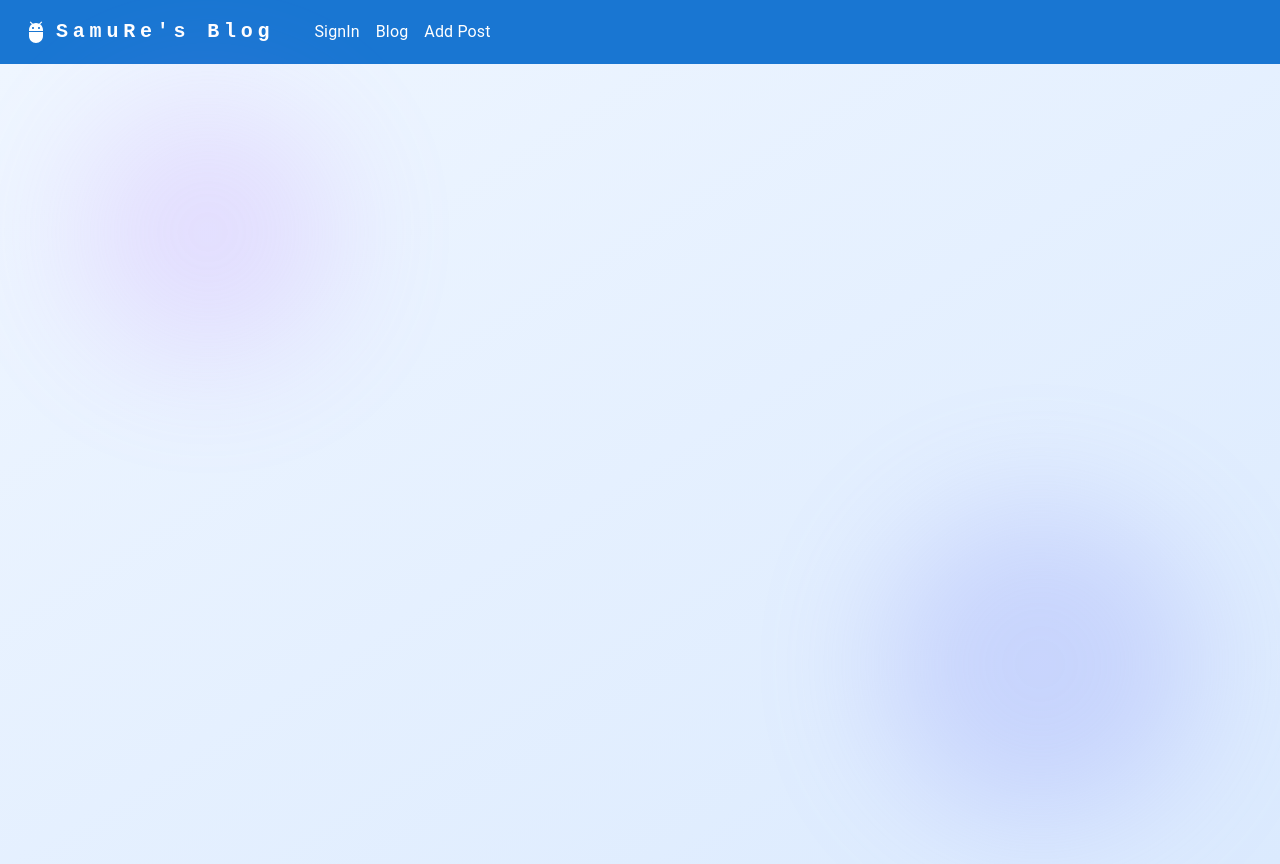
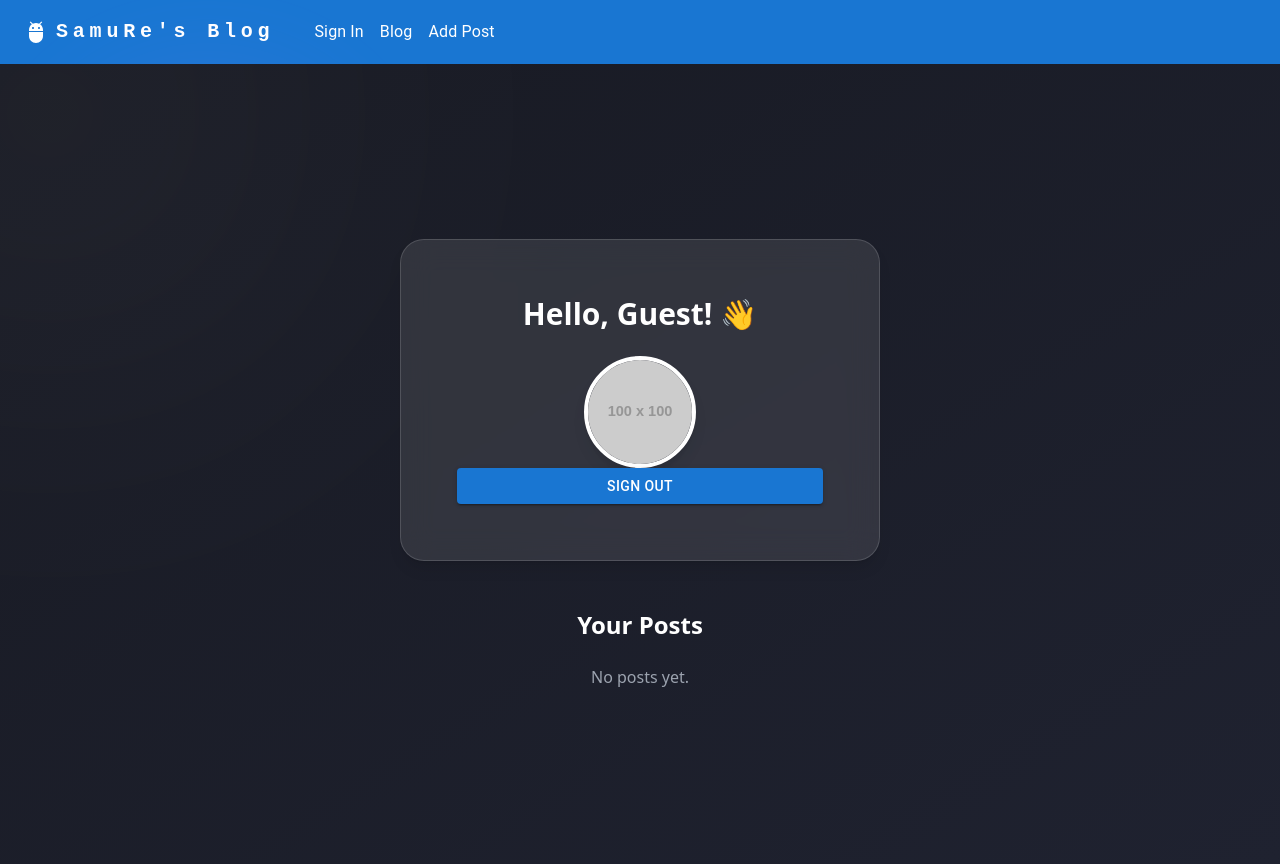
Before and after one commit to idoRevah/webFinal, a React (Vite) app in the folder frontend/: page /Profile in a window 1280 px wide. Built offline with nearby package versions, Linux system fonts and the light colour scheme.

Commit message:
feat: new profile page implemented

```diff
--- a/frontend/src/components/navbar/navbar.tsx
+++ b/frontend/src/components/navbar/navbar.tsx
@@ -6,12 +6,21 @@ import Container from "@mui/material/Container";
 import AdbIcon from "@mui/icons-material/Adb";
 import { NavLink } from "react-router-dom";
 import { routes } from "@/modules/routing";
-
-const filteredRoutes = () => {
-  return routes.filter((r) => r.isVisible == true);
-};
+import { useAuth } from "@/context/AuthContext";
 
 function ResponsiveAppBar() {
+  const { user } = useAuth();
+
+  const filteredRoutes = () => {
+    return routes.filter(
+      (r) =>
+        r.isVisible == true ||
+        (r.isSignInDepand &&
+          ((!user && !r.isDisplayWhenUserLogged) ||
+            (!!user && r.isDisplayWhenUserLogged)))
+    );
+  };
+
   return (
     <AppBar position="static">
       <Container maxWidth="xl">
--- a/frontend/src/context/AuthContext.tsx
+++ b/frontend/src/context/AuthContext.tsx
@@ -1,10 +1,12 @@
 import { createContext, useContext, useEffect, useState } from "react";
+import { useNavigate } from "react-router-dom"; // ✅ Import useNavigate
 
 const AuthContext = createContext(null);
 
 export function AuthProvider({ children }) {
   const [user, setUser] = useState(null);
   const [token, setToken] = useState(null);
+  const navigate = useNavigate(); // ✅ Initialize navigation hook
 
   useEffect(() => {
     const storedUser = JSON.parse(localStorage.getItem("user"));
@@ -38,13 +40,15 @@ export function AuthProvider({ children }) {
         })
       );
       localStorage.setItem("token", data.token);
-      console.log(data);
+
       setUser({
         username: data.username,
         imageUrl: data.imageUrl,
         id: data.id,
       });
       setToken(data.token);
+
+      navigate("/blog");
     } catch (error) {
       console.error("Login error:", error);
     }
@@ -56,6 +60,7 @@ export function AuthProvider({ children }) {
     localStorage.removeItem("token");
     setUser(null);
     setToken(null);
+    navigate("/SignIn");
   };
 
   return (
--- a/frontend/src/modules/routing/route.type.ts
+++ b/frontend/src/modules/routing/route.type.ts
@@ -5,4 +5,6 @@ export default interface Route {
   text: string;
   element: any;
   isVisible: boolean;
+  isSignInDepand: boolean;
+  isDisplayWhenUserLogged?: boolean;
 }
--- a/frontend/src/modules/routing/routes.ts
+++ b/frontend/src/modules/routing/routes.ts
@@ -2,6 +2,7 @@ import signIn from "../../pages/signIn";
 import Route from "./route.type";
 import AddPost from "@/pages/addPostModern";
 import Post from "@/pages/postMock";
+import Profile from "@/pages/profile";
 import blogModern from "@/pages/blogModern";
 const routes: Array<Route> = [
   {
@@ -9,36 +10,37 @@ const routes: Array<Route> = [
     path: "post/:id",
     element: Post,
     isVisible: false,
+    isSignInDepand: false,
   },
   {
-    text: "SignIn",
+    text: "Sign In",
     path: "/SignIn",
     element: signIn,
-    isVisible: true,
+    isVisible: false,
+    isSignInDepand: true,
+    isDisplayWhenUserLogged: false,
+  },
+  {
+    text: "Profile",
+    path: "/Profile",
+    element: Profile,
+    isVisible: false,
+    isSignInDepand: true,
+    isDisplayWhenUserLogged: true,
   },
   {
     text: "Blog",
     path: "/Blog",
     element: blogModern,
     isVisible: true,
+    isSignInDepand: false,
   },
   {
     text: "Add Post",
     path: "/AddPost",
     element: AddPost,
     isVisible: true,
-  },
-  {
-    text: "SignUp",
-    path: "/SignIn",
-    element: signIn,
-    isVisible: false,
-  },
-  {
-    text: "Post",
-    path: "/Post/:id",
-    element: Post,
-    isVisible: false,
+    isSignInDepand: false,
   },
 ];
 
--- /dev/null
+++ b/frontend/src/pages/profile.tsx
@@ -0,0 +1,97 @@
+import { Button } from "@mui/material";
+import { useAuth } from "@/context/AuthContext";
+import { motion } from "framer-motion";
+import { useEffect, useState } from "react";
+
+export default function Profile(): JSX.Element {
+  const { user, logout } = useAuth();
+  const [posts, setPosts] = useState([]);
+
+  useEffect(() => {
+    const fetchUserPosts = async () => {
+      if (!user?.id) return;
+      try {
+        const response = await fetch(`http://localhost:3000/posts`);
+        const data = await response.json();
+        console.log(user);
+        const userPosts = data.filter((p) => p.author == user.username);
+        setPosts(userPosts);
+      } catch (error) {
+        console.error("Failed to fetch user posts:", error);
+      }
+    };
+    fetchUserPosts();
+  }, [user]);
+
+  return (
+    <div className="relative min-h-screen flex flex-col items-center justify-center bg-gradient-to-br from-[#181A23] to-[#1F2230] overflow-hidden p-6">
+      {/* Background Lighting Effect */}
+      <div className="absolute inset-0">
+        <div className="absolute w-[500px] h-[500px] bg-white opacity-5 blur-[160px] rounded-full top-[-200px] left-[-200px]"></div>
+      </div>
+
+      {/* Floating Glassmorphism Profile Card */}
+      <motion.div
+        initial={{ opacity: 0, y: 30 }}
+        animate={{ opacity: 1, y: 0 }}
+        transition={{ duration: 0.6, ease: "easeOut" }}
+        className="relative z-10 bg-white/10 backdrop-blur-lg p-14 rounded-3xl
+        shadow-lg border border-white/15 hover:scale-105 transition-all duration-500 w-[480px] text-center"
+      >
+        <h2 className="text-3xl font-bold text-white">
+          Hello, {user?.username || "Guest"}! 👋
+        </h2>
+        <img
+          src={user?.imageUrl || "https://via.placeholder.com/100"}
+          alt="Profile"
+          className="w-28 h-28 rounded-full mx-auto mt-6 shadow-lg border-4 border-white"
+        />
+        <Button
+          variant="contained"
+          className="bg-red-500 text-white w-full mt-6 py-3 text-lg rounded-xl hover:bg-red-600 transition-all"
+          onClick={logout}
+        >
+          Sign Out
+        </Button>
+      </motion.div>
+
+      {/* User's Posts */}
+      <div className="mt-12 w-full max-w-4xl">
+        <h3 className="text-2xl font-bold text-white mb-6 text-center">
+          Your Posts
+        </h3>
+
+        {posts.length === 0 ? (
+          <p className="text-gray-400 text-center">No posts yet.</p>
+        ) : (
+          <motion.div
+            initial={{ opacity: 0 }}
+            animate={{ opacity: 1 }}
+            transition={{ duration: 0.6 }}
+            className="grid grid-cols-1 sm:grid-cols-2 gap-6"
+          >
+            {posts.map((post) => (
+              <motion.div
+                key={post.id}
+                className="bg-gray-800 p-4 rounded-lg shadow-md border border-gray-700 hover:scale-105 transition-transform duration-300"
+              >
+                <img
+                  src={post.imageSrc}
+                  alt={post.title}
+                  className="w-full h-40 object-cover rounded-md mb-3"
+                />
+                <h4 className="text-lg font-semibold text-white">
+                  {post.title}
+                </h4>
+                <p className="text-gray-400 text-sm mt-1">{post.subtitle}</p>
+                <p className="text-xs text-gray-500 mt-1">
+                  {new Date(post.createdAt).toLocaleDateString()}
+                </p>
+              </motion.div>
+            ))}
+          </motion.div>
+        )}
+      </div>
+    </div>
+  );
+}
```
Also changed, not shown: frontend/src/main.tsx (+6 -6 lines), 1 other file (tests, documents, lock files or other folders).
